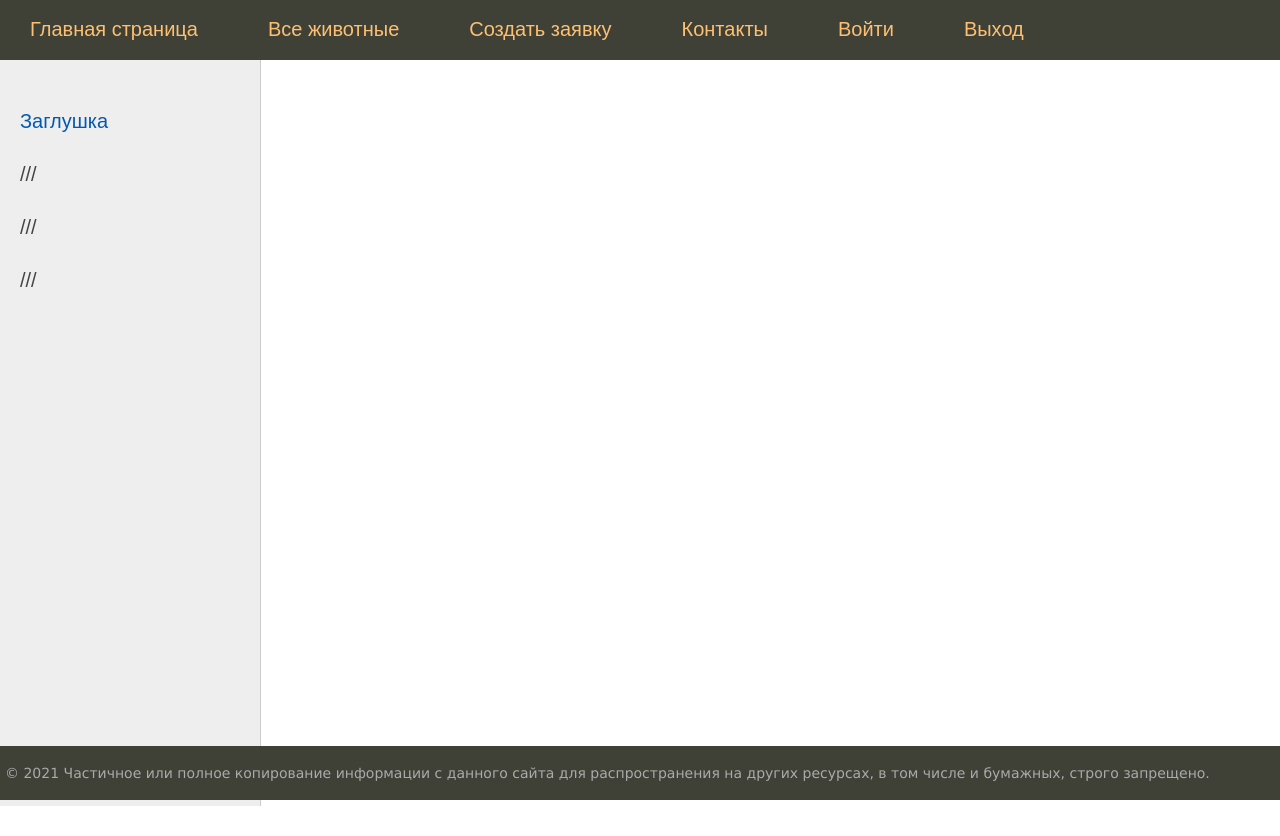
After one commit to starzkeeper/improve_your_file, a Django app: template video_convertor/templates/base.html in a window 1280 px wide. The commit adds this page. Run offline with Django 4.2, Linux system fonts and the light colour scheme; the template is opened without the code that fills it, so the values that code supplies are empty.

Commit message:
2 commit

```diff
--- a/improve_your_file/settings.py
+++ b/improve_your_file/settings.py
@@ -104,7 +104,7 @@ AUTH_PASSWORD_VALIDATORS = [
 # Internationalization
 # https://docs.djangoproject.com/en/4.2/topics/i18n/
 
-LANGUAGE_CODE = 'en-us'
+LANGUAGE_CODE = 'ru-RU'
 
 TIME_ZONE = 'UTC'
 
--- /dev/null
+++ b/video_convertor/static/css/styles.css
@@ -0,0 +1,397 @@
+.animal-photo {
+    max-width: 200px;
+    max-height: 200px;
+}
+
+html, body {
+	font-family: 'Arial';
+	margin: 0;
+	padding: 0;
+	height: 100%;
+	width: 100%;
+	color: #444;
+}
+
+a {
+	color: #0059b2;
+	text-decoration: none;
+}
+a:hover {
+	color: #CC0000;
+	text-decoration: underline;
+}
+
+img {max-width: 600px; height: auto;}
+
+img.img-article-left {
+	max-width: 300px;
+	height: auto;
+	float: left;
+	padding: 0 10px 10px 0;
+}
+
+img.img-article-left.thumb {
+	max-width: 150px;
+	height: auto;
+}
+
+p.link-read-post {
+	text-align: right;
+}
+p.link-read-post a {
+	padding: 10px;
+	min-width: 100px;
+	background: #333671;
+	color: #fff;
+	text-decoration: none;
+}
+
+div.article-panel {
+    background: #eee;
+    padding: 5px 10px 5px 10px;
+    box-sizing: border-box;
+    overflow: hidden;
+    color: #555;
+}
+div.article-panel p.first {
+    margin: 0;
+    float: left;
+}
+div.article-panel p.last {
+    margin: 0;
+    float: right;
+}
+
+ul.list-articles {
+	list-style: none;
+	margin: 0;
+	padding: 0;
+}
+ul.list-articles li {
+	border-bottom: 1px solid #ccc;
+}
+
+.table-page {
+	width: 100%;
+	height: 100%;
+	vertical-align: top;
+}
+.table-page tr {height: 100%;}
+
+.clear {clear: both;}
+
+.header {
+	background: #3F4137;
+	height: 60px;
+}
+
+.logo {
+	background: url('../images/logo.png') no-repeat 10px 5px;
+	width: 70px;
+	height: 60px;
+}
+
+ul.mainmenu {
+	list-style: none;
+	margin: 0;
+	padding: 0;
+	height: 60px;
+	color: #fdc073;
+	font-size: 20px;
+	overflow: hidden;
+}
+ul.mainmenu li {
+	float: left;
+	margin: 18px 40px 0 30px;
+}
+ul.mainmenu li.logo {margin: 0;}
+ul.mainmenu li.last {float: right;}
+
+ul.mainmenu li a {
+	color: #fdc073;
+	text-decoration: none;
+}
+ul.mainmenu li a:hover {
+	color: #FDA83D;
+}
+
+.panelitems {
+	text-align: center;
+}
+
+ul.langitem {
+	list-style: none;
+	display: inline-block;
+	margin: 30px;
+	padding: 0;
+	max-width: 300px
+}
+ul.langitem li {
+	margin: 10px 0 0 0;
+	width: 100%;
+}
+ul.langitem li.image {
+	margin: 0;
+	text-align: center;
+	width: 100%;
+	height: 250px;
+	overflow: hidden;
+}
+ul.langitem li.descr {
+	color: #777;
+	height: 170px;
+	overflow: hidden;
+}
+ul.langitem li a {
+	color: #fdc073;
+	text-decoration: none;
+	font-size: 20px;
+}
+ul.langitem li a:hover {
+	color: #FDA83D;
+}
+div.button {
+	background: #3F4137;
+	max-width: 200px;
+	margin: 0 auto;
+	padding: 5px 20px 5px 20px;
+	border-radius: 10px;
+	font-size: 20px;
+}
+
+.table-content {
+	width: 100%;
+	min-height: 100%;
+	height: 100%;
+}
+
+.left-chapters {
+	margin: 0;
+	background: #eee;
+	border-right: 1px solid #ccc;
+	min-height: 100%;
+}
+.left-chapters ul {
+	width: 230px;
+	min-height: 100%;
+	margin: 0;
+	padding: 20px 10px 10px 20px;
+	list-style: none;
+	font-size: 20px;
+}
+.left-chapters ul li {
+	margin: 30px 0 0 0;
+	color: #999;
+}
+.left-chapters ul li.selected {color: #0059b2; }
+.left-chapters ul li a {
+	color: #444;
+	text-decoration: none;
+}
+.left-chapters ul li a:hover { color: #CC0000; }
+.left-chapters ul li.share {margin: 60px 0 0 0;}
+.left-chapters ul li.share p {margin: 30px 0 30px 0;}
+.left-chapters ul li.share a {
+	display: inline-block;
+	width: 40px;
+	height: 40px;
+	margin: 0 20px 0 0;
+}
+.left-chapters ul li.share a.share-yt {
+	width: 100%;
+	height: 30px;
+	background: url('../images/share_yt.png') no-repeat 0 0
+}
+.left-chapters ul li.share a.share-yt:hover {
+	width: 100%;
+	height: 30px;
+	background: url('../images/share_yt.png') no-repeat 0 -30px
+}
+
+.content {
+	padding: 40px 20px 20px 40px;
+	width: 100%;
+	box-sizing: border-box;
+}
+
+ul.breadcrumbs {
+	margin: 0;
+	padding: 0;
+	list-style: none;
+	font-size: 20px;
+	font-family: Sans-serif, Arial, Tahoma;
+}
+ul.breadcrumbs li {
+	display: inline-block;
+}
+ul.breadcrumbs li a {
+	color: #0059b2;
+	text-decoration: none;
+}
+ul.breadcrumbs li a:hover { color: #CC0000; }
+ul.breadcrumbs li:after{
+	padding: 0 10px 0 10px;
+	content: "\2192";
+}
+ul.breadcrumbs li.last:after {content: "";}
+
+ul.control {
+	margin: 0;
+	padding: 60px 0 0 0;
+	list-style: none;
+	font-family: Sans-serif, Arial, Tahoma;
+	font-size: 18px;
+	width: 100%;
+}
+ul.control li {	float: left; padding: 0 0 0 10px;}
+ul.control li.first:before {content: "\2190"; padding: 0 10px 0 0;}
+ul.control li.last {float: right; padding: 0 40px 0 0;}
+ul.control li.last:after {content: "\2192"; padding: 0 0 0 10px;}
+ul.control li a { color: #0059b2; text-decoration: none; }
+ul.control li a:hover { color: #CC0000; }
+
+ul.content-table {
+	margin: 0;
+	padding: 60px 0 0 30px;
+	list-style: none;
+	font-family: Sans-serif, Arial, Tahoma;
+	font-size: 28px;
+}
+ul.content-table li {
+	margin: 0 0 40px 0;
+}
+ul.content-table li a {
+	color: #BB5715;
+	text-decoration: none;
+}
+ul.content-table li a:hover {color: #F0711C;}
+
+.content-text {
+	margin: 60px 0 0 30px;
+	color: #000;
+	font-size: 20px;
+	font-family: Yandex Sans Display Light;
+}
+.content-text h1 {font-size: 32px;}
+
+ul.lang-list {
+	list-style: none;
+	margin: 0;
+	padding: 14px 0 0 0;
+	background: #3F4137;
+	width: 100%;
+	height: 50px;
+	border-top: 1px solid #959A82;
+	box-sizing: border-box;
+	font-size: 18px;
+	font-family: Sans-serif, Arial, Tahoma;
+}
+ul.lang-list li {
+	display: inline-block;
+	margin-left: 40px;
+}
+ul.lang-list li.selected {color: #fdc073; border-bottom: 1px solid #fdc073;}
+ul.lang-list li a {
+	color: #eee;
+	text-decoration: none;
+}
+ul.lang-list li a:hover {color: #fdc073;}
+
+.topic-subject .topic-line {
+	border-bottom: 1px solid #CC0000;
+	margin-top: -16px;
+}
+
+.topic-subject .topic-text {
+	display: inline-block;
+	font-size: 28px;
+	color: #777;
+	padding: 0 10px 0 10px;
+	margin-left: 30px;
+	background: #fff;
+	font-family: Sans-serif, Arial, Tahoma;
+}
+
+.list-topic {
+	margin: 40px 0 60px 0;
+	font-family: Sans-serif, Arial, Tahoma;
+}
+.list-topic p {
+	margin: 0;
+	font-size: 28px;
+}
+.list-topic ol {
+	columns: 2;
+	-webkit-columns: 2;
+	column-gap: 40px;
+}
+.list-topic ol li {
+	display: list-item;
+	margin: 10px 10px 0 0px;
+	padding: 0 0 0 10px;
+}
+.list-topic ol li a {
+	color: #0059b2;
+	text-decoration: none;
+}
+.list-topic ol li a:hover {color: #CC0000;}
+
+.highlight {
+	max-width: 350px;
+	padding: 0 10px 0 10px;
+	margin: 0;
+	overflow: auto;
+	overflow-y: hidden;
+	background: #f0f0f0;
+}
+.highlight p { margin: 0; }
+.highlight .block {
+	width: 100%;
+	margin: 0;
+}
+.highlight .block p { margin: 0; }
+
+.quote {
+	background: url('../images/blockquote.png') no-repeat 0 10px;
+	padding: 5px 5px 5px 70px;
+	font-family: Sans-serif, Arial, Tahoma;
+	font-style: italic;
+}
+
+#footer {
+	box-sizing: border-box;
+
+	background: #3F4137;
+	padding: 5px;
+	color: #aaa;
+	font-size: 14px;
+	font-family: Verdana, Geneva, Arial, Helvetica;
+	text-align: left;
+	overflow: hidden;
+}
+#footer a {
+	text-decoration: underline;
+	color: #aaa;
+}
+
+.form-input {
+    width: 300px;
+    font-size: 16px;
+}
+
+.form-label {
+    display: inline-block;
+    min-width: 150px;
+    vertical-align: top;
+}
+
+.form-error ul {
+    list-style: none;
+    padding: 0;
+    color: #CC0000;
+}
+
+.form-button {
+    min-width: 200px;
+    font-size: 16px;
+}
--- /dev/null
+++ b/video_convertor/templates/base.html
@@ -0,0 +1,64 @@
+{% load static %}
+<html>
+<head>
+	<title>{% block title %}{% endblock %}</title>
+	<link type="text/css" href="{% static 'css/styles.css' %}" rel="stylesheet" />
+	<meta http-equiv="Content-Type" content="text/html; charset=utf-8">
+<!--	<link rel="shortcut icon" href="{% static 'video_convertor/images/pngwing.com.png' %}" type="image/x-icon"/>-->
+	<meta name="viewport" content="width=device-width, initial-scale=1.0">
+</head>
+<body>
+<table class="table-page" border=0 cellpadding="0" cellspacing="0">
+<tr><td valign=top>
+{% block mainmenu %}
+		<div class="header">
+			<ul id="mainmenu" class="mainmenu">
+				<li><a href="">Главная страница</a></li>
+				<li><a href="">Все животные</a></li>
+				<li><a href="">Создать заявку</a></li>
+				<li><a href="">Контакты</a></li>
+				<li><a href="">Войти</a></li>
+				<li><a href="">Выход</a></li>
+			</ul>
+			<div class="clear"></div>
+		</div>
+{% endblock mainmenu %}
+
+
+<table class="table-content" border=0 cellpadding="0" cellspacing="0">
+<tr>
+<!-- Sidebar слева -->
+	<td valign="top" class="left-chapters">
+	<ul id="leftchapters">
+		<li class="selected">Заглушка</li>
+		<li><a href="#">///</a></li>
+		<li><a href="#">///</a></li>
+		<li><a href="#">///</a></li>
+		<li class="share">
+		</li>
+	</ul>
+</td>
+<!-- Конец Sidebar'а -->
+<td valign="top" class="content">
+	<!-- Хлебные крошки -->
+	{% block breadcrumbs %}
+	{% endblock %}
+
+<!-- Блок контента -->
+	<div class="content-text">
+{% block content %}
+{% endblock %}
+	</div>
+<!-- Конец блока контента -->
+
+</td></tr></table>
+</td></tr>
+<!-- Footer -->
+<tr><td valign=top>
+	<div id="footer">
+		<p>&copy; 2021 Частичное или полное копирование информации с данного сайта для распространения на других ресурсах, в том числе и бумажных, строго запрещено.</p>
+	</div>
+</td></tr></table>
+<!-- Конец footer'а и страницы -->
+</body>
+</html>
--- a/video_convertor/templates/upload.html
+++ b/video_convertor/templates/upload.html
@@ -1,5 +1,9 @@
+{% extends 'base.html' %}
+
+{% block content %}
 <form method="post" enctype="multipart/form-data">
     {% csrf_token %}
     {{ form.as_p }}
     <button type="submit">Загрузить</button>
 </form>
+{% endblock %}
--- a/video_convertor/utils.py
+++ b/video_convertor/utils.py
@@ -3,5 +3,5 @@ from moviepy.editor import VideoFileClip
 
 def convert_mp4_to_mp3(mp4_file):
     video = VideoFileClip(f'media/uploads/{mp4_file.mp4_filename()}')
-    mp3_file = video.audio.write_audiofile('media/final/converted.mp3')
+    mp3_file = video.audio.write_audiofile(f'media/final/converted.mp3')
     return mp3_file
```
Also changed, not shown: video_convertor/views.py (+10 -3 lines), db.sqlite3.
